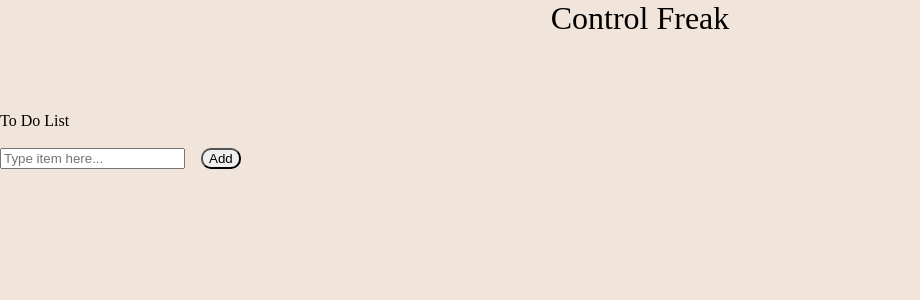
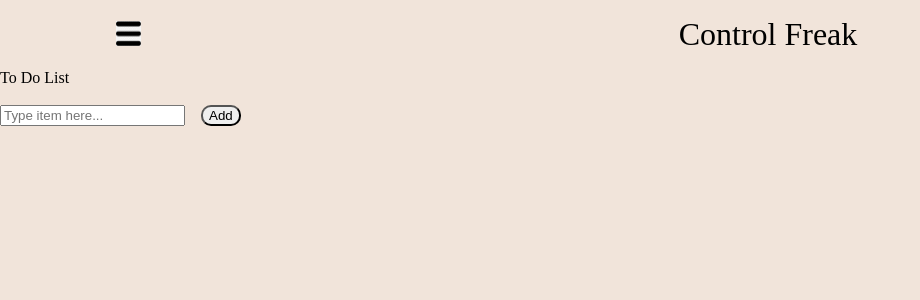
Before and after one commit to lucilevacquie/To-Do-List, a React (Create React App) app: page / in a window 1280 px wide. Shown: the top 300 px of the page, without its empty margins (0-920 px from the left). Built offline with nearby package versions, Linux system fonts and the light colour scheme.

Commit message:
sidebar menu

```diff
--- a/src/App.js
+++ b/src/App.js
@@ -2,7 +2,6 @@ import React, {Component} from "react";
 import styled from "styled-components";
 import List from "./components/list";
 import Header from "./components/header";
-import Navbar from "./components/navbar";
 
 const Container = styled.div`
   margin: 0;
@@ -18,7 +17,6 @@ class App extends Component {
     return (
     <Container>
       <Header/>
-      <Navbar/>
       <List/>
     </Container>
     );
--- a/src/components/header.js
+++ b/src/components/header.js
@@ -1,8 +1,12 @@
 import React, {Component} from "react";
 import styled from "styled-components";
+import Navbar from "./navbar";
 
 const HeadContainer = styled.div`
-    margin: 0;
+    display: grid;
+    grid-template-columns: 20% 80%;
+    align-items: center;
+    padding: 1rem 0;
 `;
 
 const Title = styled.div`
@@ -15,6 +19,7 @@ class Header extends Component {
     render(){
         return (
             <HeadContainer>
+                <Navbar/>
                 <Title>Control Freak</Title>
             </HeadContainer>
         )
--- a/src/components/navbar.js
+++ b/src/components/navbar.js
@@ -27,13 +27,10 @@ const data = [
 
 const NavbarContainer = styled.div`
     display: grid;
-    grid-template-columns: repeat(4, 85px);
-    justify-content: center;
-    margin: 1.5rem 0;
+    grid-template-rows: 20% 80%;
 `;
 
 const Button = styled.button`
-    float: left;
     background: none;
     box-sizing: border-box;
     border: none;
@@ -42,16 +39,45 @@ const Button = styled.button`
         }
 `;
 
-const Icon = styled.div `
+const Icon = styled.img `
     width: 25px;
     height: 25px;
+    cursor: pointer;
 `;
+
+const Sidebar = styled.div`
+    width: ${(props) => (props.showPanel ? "250px" : "0")};
+    height: 100%;
+    position: fixed;
+    z-index: 1;
+    top: 0;
+    left : 0;
+    background-color: #a3bed3;
+    overflow-x: hidden;
+    padding-top: 20px;
+    transition: 0.5s;
+`;
+
+const CloseButton = styled.a`
+    position: absolute;
+    top: 0;
+    right: 25px;
+    font-size: 36px;
+    margin-left: 40px;
+    cursor: pointer;
+`;
+
+const Menu = styled.div``;
 
 const Navlink = styled.div`
     text-align: center;
     a {
         text-decoration: none;
-        color: black;
+        color: #835a3c;
+        display: block;
+        margin: 1.5rem 0;
+        font-size: 20px;
+        transition: 0.3s;
     }
 `;
 
@@ -64,11 +90,16 @@ const Navbar = () => {
             <Button onClick={() => setShow(!show)}>
                 <Icon src={MenuIcon} alt=""/>
             </Button>
-            {data.map(item => {
-                <Navlink key={item.id}>
-                    <a href={item.path}>{item.id}</a>
-                </Navlink>
-            })}
+            <Sidebar showPanel={show}>
+            <CloseButton onClick={() => setShow(!show)}>&times;</CloseButton>
+            <Menu>
+                {data.map(item => (
+                    <Navlink key={item.id}>
+                        <a href={item.path}>{item.id}</a>
+                    </Navlink>
+                ))}
+            </Menu>
+        </Sidebar>
         </NavbarContainer>
     )
 }
```
